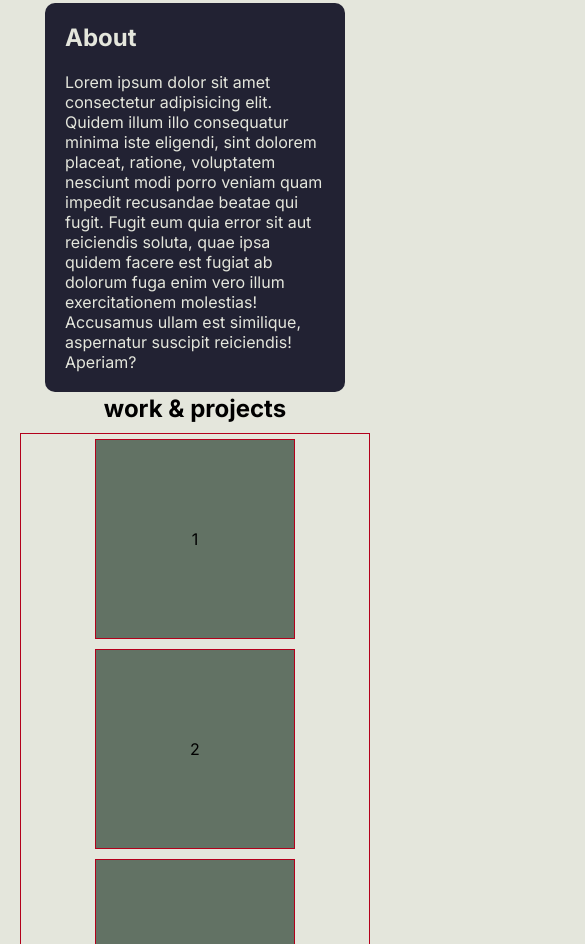
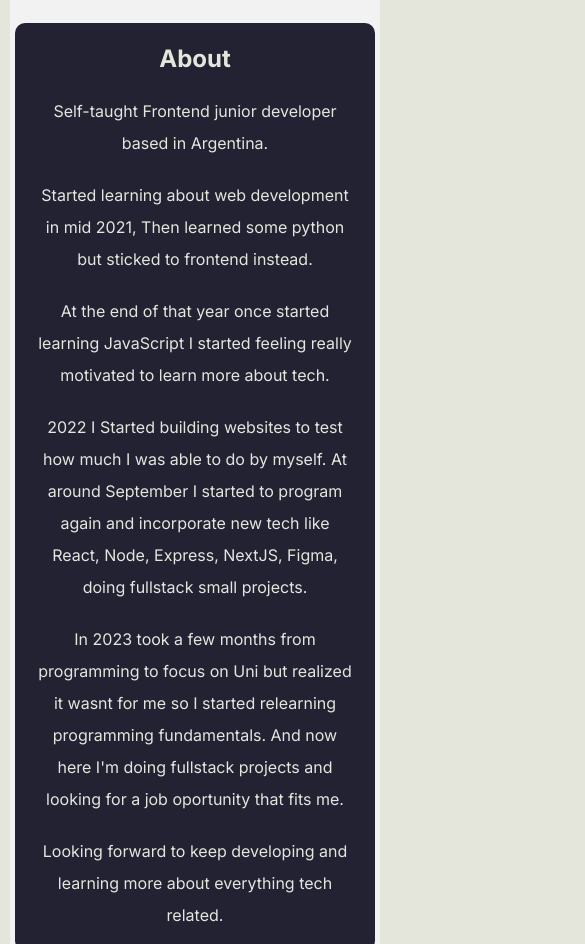
Before and after one commit to lucianoideh1/lucianoideh1.github.io, a plain HTML site: page index.html in a window 390 px wide. Shown: the part 769-1713 px from the top of the page, 585 px wide, since content can reach past the window. Drawn offline with Linux system fonts and the light colour scheme.

Commit message:
fixed the container, also writed an about myself section

```diff
--- a/index.html
+++ b/index.html
@@ -13,7 +13,6 @@
 </head>
 
 <body>
-
   <header>
     <nav>
       <ul>
@@ -25,6 +24,7 @@
       </ul>
     </nav>
   </header>
+  <div class="container">
 
     <main>
       <h1 class="hero">Luciano 🇦🇷</h1>
@@ -36,10 +36,26 @@
 
     <div class="about" id="about">
       <h2>about</h2>
-    <p>Lorem ipsum dolor sit amet consectetur adipisicing elit. Quidem illum illo consequatur minima iste eligendi, sint
-      dolorem placeat, ratione, voluptatem nesciunt modi porro veniam quam impedit recusandae beatae qui fugit.
-      Fugit eum quia error sit aut reiciendis soluta, quae ipsa quidem facere est fugiat ab dolorum fuga enim vero illum
-      exercitationem molestias! Accusamus ullam est similique, aspernatur suscipit reiciendis! Aperiam?</p>
+      <p>
+        Self-taught Frontend junior developer based in Argentina.</p>
+      <p> Started learning about web development in mid 2021, Then learned some python but sticked to frontend instead.
+      </p>
+      <p>
+        At the end of that year once started learning JavaScript I started feeling really motivated to learn more about
+        tech.
+      </p>
+      <p>2022 I Started building websites to test how much I was able to do by myself. At around September I
+        started to program again and incorporate new tech like React, Node, Express, NextJS, Figma, doing fullstack
+        small projects.
+      </p>
+      <p>
+        In 2023 took a few months from programming to focus on Uni but realized it wasnt for me so I started relearning
+        programming fundamentals. And now here I'm doing fullstack projects and looking for a job oportunity that fits
+        me.
+      </p>
+      <p>
+        Looking forward to keep developing and learning more about everything tech related.
+      </p>
     </div>
     <h2>work & projects</h2>
     <div class="work" id="work">
@@ -50,7 +66,7 @@
       <div class="box">5</div>
       <div class="box">6</div>
     </div>
-  <div class="container">
+    <div class="form-container">
       <form action="action_page.php">
 
         <label for="fname">First Name</label>
@@ -81,6 +97,7 @@
       socials
       links
     </footer>
+  </div>
 </body>
 
 </html>
--- a/styles.css
+++ b/styles.css
@@ -39,6 +39,18 @@ h1 {
 
 body {
   background-color: #e4e6dc;
+}
+
+.container {
+  background-color: #f2f2f2;
+  padding: 20px;
+  width: 60%;
+  margin: 0 auto;
+  text-align: center;
+  display: flex;
+  align-items: center;
+  justify-content: center;
+  flex-direction: column;
 }
 
 main {
@@ -147,10 +159,10 @@ input[type=submit] {
 }
 
 input[type=submit]:hover {
-  background-color: #45a049;
+  background-color: #454ca0;
 }
 
-.container {
+.form-container {
   border-radius: 5px;
   background-color: #f2f2f2;
   padding: 20px;
@@ -158,6 +170,10 @@ input[type=submit]:hover {
 }
 
 @media (max-width:600px) {
+  .container {
+    width: 100%;
+  }
+
   body {
     display: flex;
     flex-wrap: wrap;
@@ -180,6 +196,21 @@ input[type=submit]:hover {
   }
 
   .about {
-    width: 300px;
+    width: 360px;
+    line-height: 2em;
+  }
+
+  .work {
+    display: flex;
+    flex-direction: column;
+    flex-wrap: wrap;
+  }
+
+  .form-container {
+    width: 100%;
+  }
+
+  input[type=submit] {
+    width: 100%;
   }
 }
```
Lines whose indentation alone changed are shown as unchanged.
